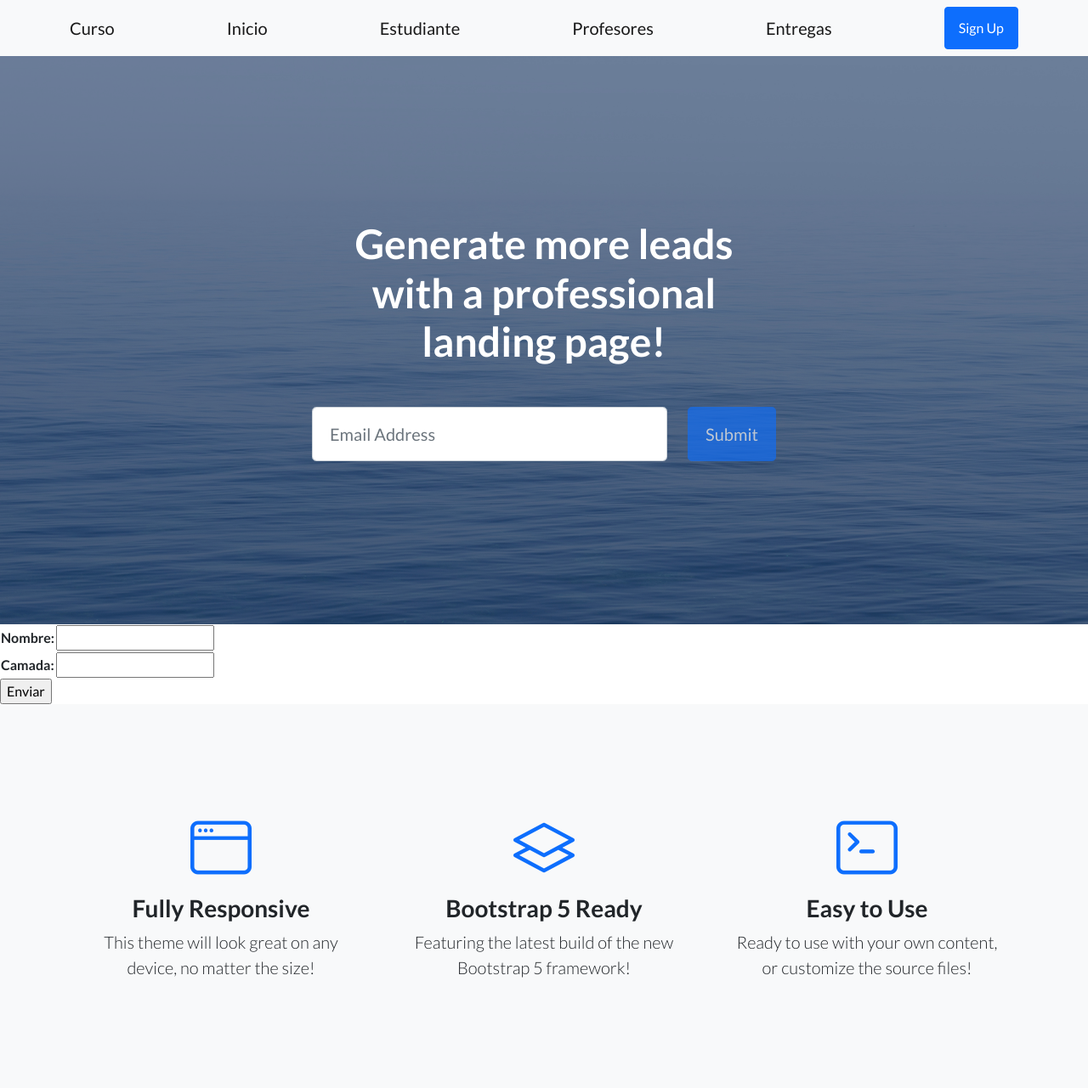
After one commit to fpaije/Entrega1Paije, a Django app: page /Appcoder/cursoformulario/ in a window 1280 px wide. The commit adds this page. Shown: the top 1281 px of the page at 85% size. Run offline with Django 4.2, Linux system fonts and the light colour scheme; some libraries are stand-ins or nearby versions.

Commit message:
Subida clase 21

```diff
--- /dev/null
+++ b/Appcoder/forms.py
@@ -0,0 +1,5 @@
+from django import forms
+
+class CursoFormulario(forms.Form):
+    nombre = forms.CharField(max_length=40)
+    camada = forms.IntegerField()
--- a/Appcoder/urls.py
+++ b/Appcoder/urls.py
@@ -2,6 +2,7 @@
 from Appcoder.views import *
 
 urlpatterns = [
-    path('curso/', curso, name="Curso"),
-    path('inicio/', inicio, name="Inicio"),
+    path('curso/', curso, name="AppcoderCurso"),
+    path('inicio/', inicio, name="AppcoderInicio"),
+    path('cursoformulario/', curso_formulario, name="AppcoderCursoFormulario"),
 ]
--- a/Appcoder/views.py
+++ b/Appcoder/views.py
@@ -2,6 +2,8 @@
 from django.shortcuts import render, redirect
 from datetime import datetime
 
+from Appcoder.forms import CursoFormulario
+from.models import *
 
 # Create your views here.
 
@@ -16,3 +18,20 @@
 
 def inicio(request):
     return render(request, 'Appcoder/index.html')
+
+def curso_formulario(request):
+
+    if request.method == 'POST':
+
+        miformulario = CursoFormulario(request.POST)
+
+        #print(miformulario)
+
+        if miformulario.is_valid:
+            info = miformulario.data
+            curso = Curso(nombre= info['nombre'], camada= info['camada'])
+            curso.save()
+
+    miformulario = CursoFormulario()
+
+    return render(request, 'Appcoder/curso_formulario.html', {"miformulario": miformulario})
--- /dev/null
+++ b/templates/Appcoder/curso_formulario.html
@@ -0,0 +1,15 @@
+{% extends 'Appcoder/padre.html' %}
+
+{% block ContenidoQueCambia %}
+
+<form action="{% url 'AppcoderCursoFormulario' %}" method="POST" >{% csrf_token %}
+<!--    <p>Curso: <input type="text" name="curso" /></p>
+        <p>Camada: <input type="number" name="camada" /></p> -->
+    <table>
+        {{ miformulario.as_table }}
+    </table>
+
+    <input type="submit" value="Enviar" />
+</form>
+
+{% endblock ContenidoQueCambia %}
--- a/templates/Appcoder/padre.html
+++ b/templates/Appcoder/padre.html
@@ -20,8 +20,8 @@
         <!-- Navigation-->
         <nav class="navbar navbar-light bg-light static-top">
             <div class="container">
-                <a class="navbar-brand" href="{% url 'Curso' %}">Curso</a>
-                <a class="navbar-brand" href="{% url 'Inicio' %}">Inicio</a>
+                <a class="navbar-brand" href="{% url 'AppcoderCurso' %}">Curso</a>
+                <a class="navbar-brand" href="{% url 'AppcoderInicio' %}">Inicio</a>
                 <a class="navbar-brand" href="#!">Estudiante</a>
                 <a class="navbar-brand" href="#!">Profesores</a>
                 <a class="navbar-brand" href="#!">Entregas</a>
```
Also changed, not shown: db.sqlite3.
